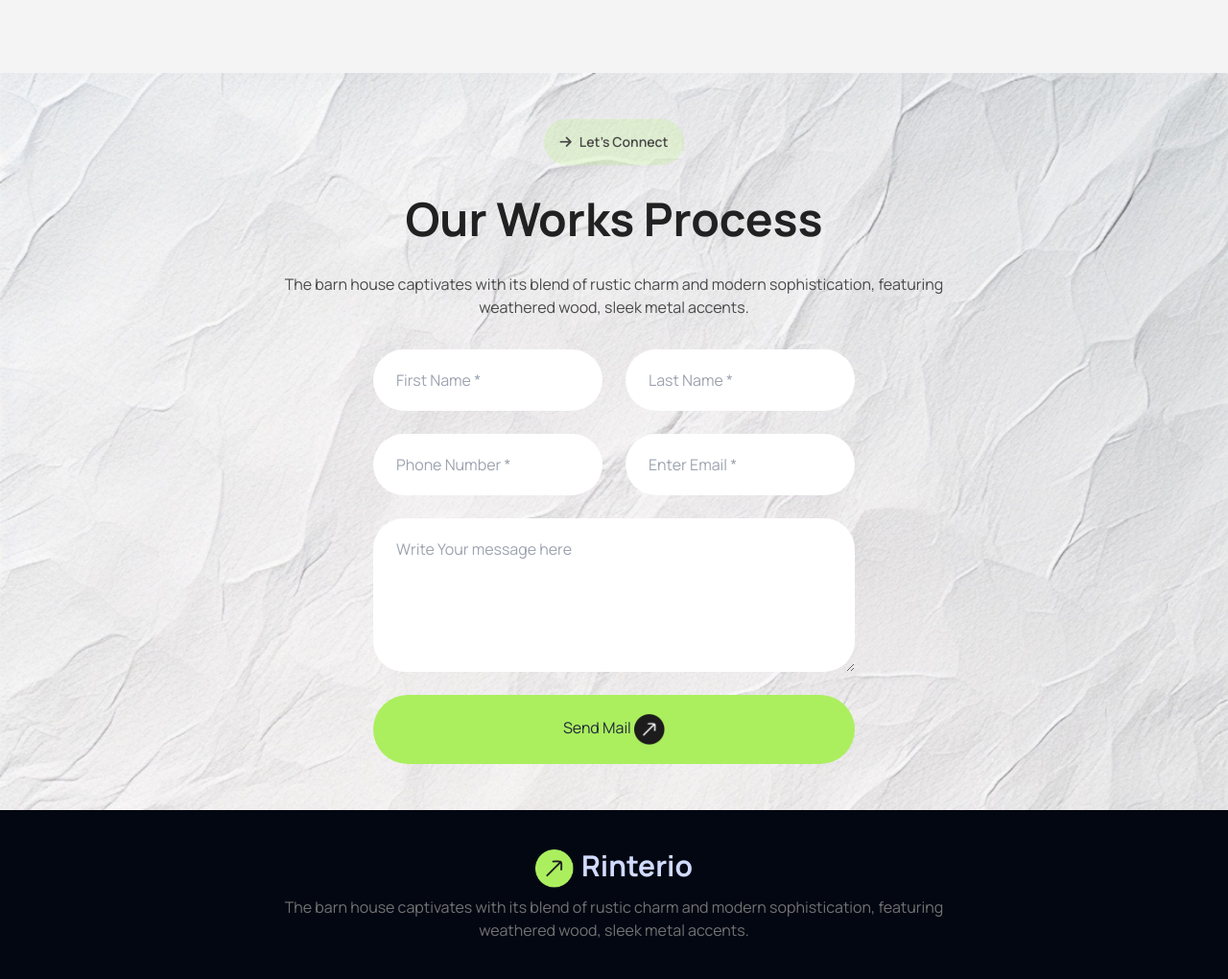
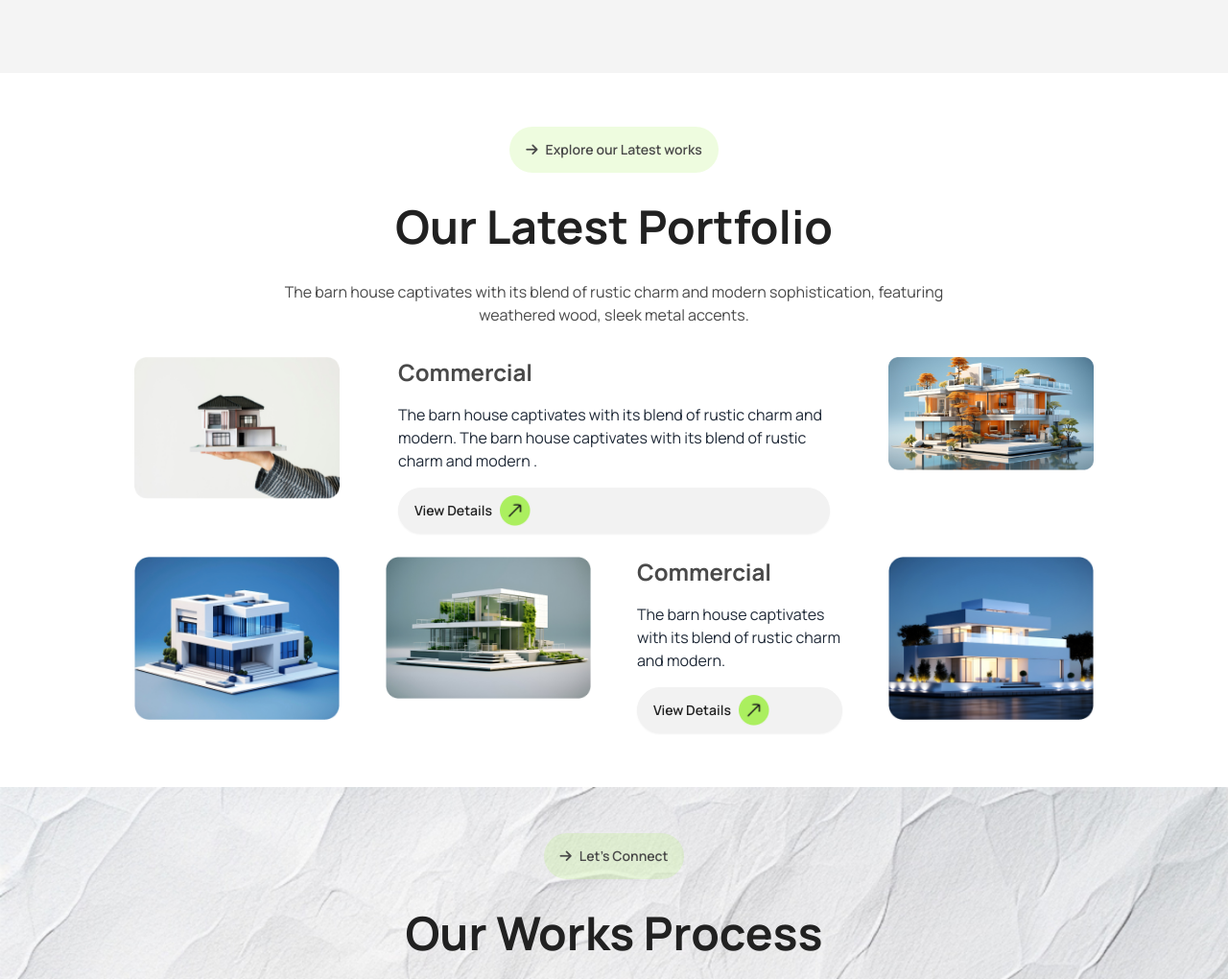
Before and after one commit to Hm-Faisal/Rinterio-consult-site-tailwind, a plain HTML site: page index.html in a window 1280 px wide. Shown: the part 2120-3140 px from the top of the page at 96% size. Drawn offline with nearby package versions, Linux system fonts and the light colour scheme.

Commit message:
challenges part one done

```diff
--- a/index.html
+++ b/index.html
@@ -164,7 +164,9 @@
         </div>
       </section>
 
-      <section class="About_Area py-5 md:py-28 bg-hero-bg p-5 md:p-0 text-center">
+      <section
+        class="About_Area py-5 md:py-28 bg-hero-bg p-5 md:p-0 text-center"
+      >
         <div
           class="relative flex md:container mx-auto flex-col md:flex-row gap-4"
         >
@@ -298,6 +300,74 @@
         </div>
       </section>
 
+      <!-- challenges Part  -->
+      <section class="Portfolio_section bg-white py-14 ">
+        <div class="container mx-auto">
+          <div
+            class="main_content max-w-screen-lg flex flex-col mx-auto items-center gap-8"
+          >
+            <button
+              class="btn btn-ghost rounded-3xl bg-contact-btn-bg-color text-text-one-color"
+            >
+              <i class="fa-solid fa-arrow-right"></i>
+              Explore our Latest works
+            </button>
+            <h2 class="text-5xl font-bold text-center text-text-three-color">
+              Our Latest Portfolio
+            </h2>
+            <p class="max-w-screen-md text-center px-8 text-text-one-color">
+              The barn house captivates with its blend of rustic charm and
+              modern sophistication, featuring weathered wood, sleek metal
+              accents.
+            </p>
+            <div class="portfolio_item grid grid-cols-1 md:grid-cols-4 gap-6 mx-auto">
+              <div class="img"><img src="./assets/img1.png" alt="" class="w-[90%] mx-auto"/></div>
+              <div class="text-content md:col-span-2 w-[90%] mx-auto">
+                <div class="bg-base-100 ">
+                  <div class="flex flex-col gap-4
+                  ">
+                    <h2 class="text-text-one-color text-2xl font-bold">Commercial</h2>
+                    <p class="text-base">
+                      The barn house captivates with its blend of rustic charm
+                      and modern. The barn house captivates with its blend of
+                      rustic charm and modern .
+                    </p>
+                    <a class="btn rounded-3xl text-text-three-color justify-start"
+                      >View Details
+                      <img
+                        src="./assets/up-right-light.png"
+                        alt=""
+                        class="max-w-8"
+                    /></a>
+                  </div>
+                </div>
+              </div>
+              <div class="img"><img src="./assets/img2.png" alt="" class="w-[90%] mx-auto"/></div>
+              <div class="img"><img src="./assets/img3.png" alt="" class="w-[90%] mx-auto"/></div>
+              <div class="img"><img src="./assets/img4.png" alt="" class="w-[90%] mx-auto"/></div>
+              <div class="text-content w-[90%] mx-auto">
+                <div class="bg-base-100 ">
+                  <div class="flex flex-col gap-4
+                  ">
+                    <h2 class="text-text-one-color text-2xl font-bold">Commercial</h2>
+                    <p class="text-base">The barn house captivates with its blend of rustic charm and modern.
+                    </p>
+                    <a class="btn rounded-3xl text-text-three-color justify-start"
+                      >View Details
+                      <img
+                        src="./assets/up-right-light.png"
+                        alt=""
+                        class="max-w-8"
+                    /></a>
+                  </div>
+                </div>
+              </div>
+              <div class="img"><img src="./assets/img5.png" alt="" class="w-[90%] mx-auto"/></div>
+            </div>
+          </div>
+        </div>
+      </section>
+
       <section
         class="contact bg-[url('./assets/bg.jpg')] py-12 bg-no-repeat bg-cover"
       >
```
